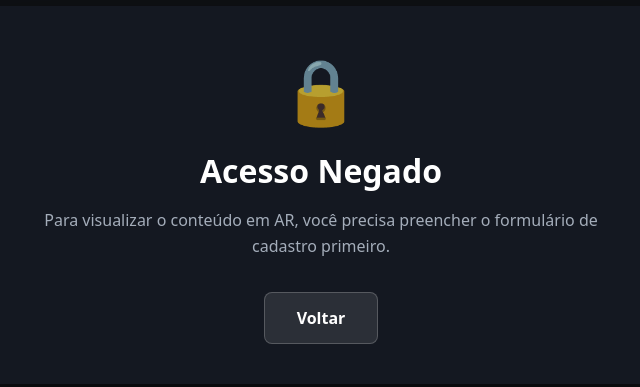
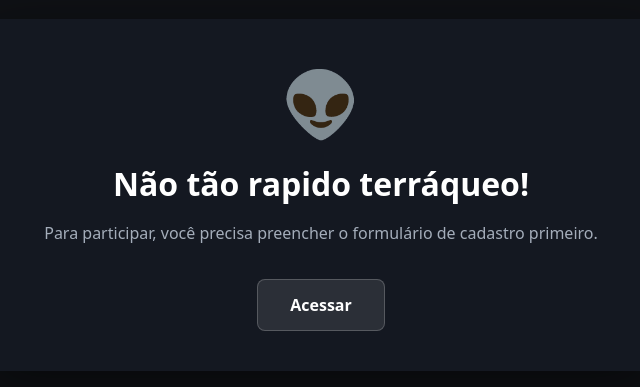
Before and after one commit to bilicio/ar-experience-quicklook, a website: page public/acesso-negado.html in a window 1280 px wide. Shown: the part 205-592 px from the top of the page, without its empty margins (319-959 px from the left). Drawn offline with Linux system fonts and the light colour scheme.

Commit message:
chore: edit forbidden screen

```diff
--- a/public/acesso-negado.html
+++ b/public/acesso-negado.html
@@ -58,12 +58,12 @@
 </head>
 <body>
   <div class="container">
-    <div class="icon">🔒</div>
-    <h1>Acesso Negado</h1>
+    <div class="icon">👽</div>
+    <h1>Não tão rapido terráqueo!</h1>
     <p>
-      Para visualizar o conteúdo em AR, você precisa preencher o formulário de cadastro primeiro.
+      Para participar, você precisa preencher o formulário de cadastro primeiro.
     </p>
-    <a href="#" class="btn" onclick="history.back(); return false;">Voltar</a>
+    <a href="https://typeform.42sp.org.br/form/89fe62d20ae37d508cd37f939938bbfb1ba98040b09eee8a29ad9ee5253938de" class="btn">Acessar</a>
   </div>
 </body>
 </html>
```
